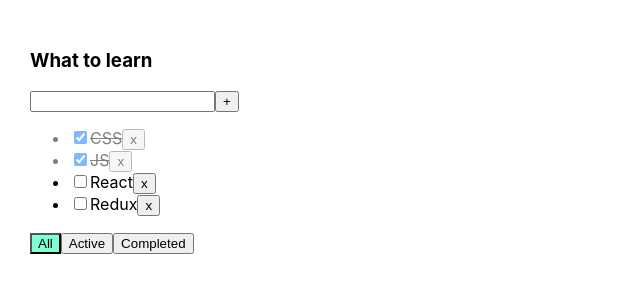
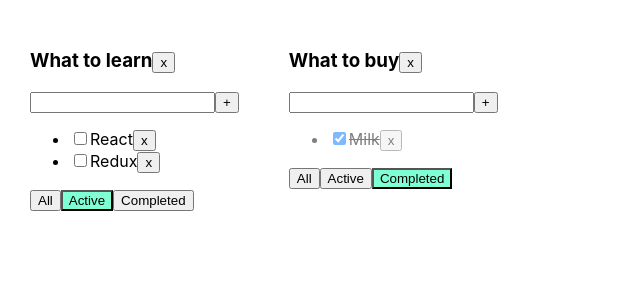
Before and after one commit to skrega/todolistTS, a React (Create React App) app: page / in a window 1280 px wide. Shown: the top 300 px of the page, without its empty margins (0-640 px from the left). Built offline with nearby package versions, Linux system fonts and the light colour scheme.

Commit message:
added remove todoList and change statet for tasks

```diff
--- a/src/App.tsx
+++ b/src/App.tsx
@@ -4,61 +4,101 @@
 import { v1 } from 'uuid';
 
 export type FilterValuesType = 'all' | 'completed' | 'active'
-
+type TodolistType = {
+  id: string
+  title: string
+  filter: FilterValuesType
+}
 function App() {
 
-  const [tasks, setTasks] = useState<Array<TaskType>>([
-    { id: v1(), title: 'CSS', isDone: true },
-    { id: v1(), title: 'JS', isDone: true },
-    { id: v1(), title: 'React', isDone: false },
-    { id: v1(), title: 'Redux', isDone: false },
-  ])
+  function removeTask(id: string, todolistId: string) {
+    const tasks = tasksObj[todolistId]
+    const filteredTasks = tasks.filter(t => t.id !== id)
+    tasksObj[todolistId] = filteredTasks
 
-  const [filter, setFilter] = useState<FilterValuesType>('all')
-
-  function removeTask(id: string) {
-    const filteredTasks = tasks.filter(t => t.id !== id)
-    setTasks(filteredTasks)
+    setTasks({...tasksObj})
   }
 
 
-  function addTask(title: string) {
-    const newTask = { id: v1(), title: title, isDone: false }
-    const newTasks = [newTask, ...tasks]
-    setTasks(newTasks)
+  function addTask(title: string, todolistId: string) {
+    const task = { id: v1(), title: title, isDone: false }
+    const tasks = tasksObj[todolistId]
+    const newTasks = [task, ...tasks]
+    tasksObj[todolistId] = newTasks
+
+    setTasks({...tasksObj})
   }
 
-  function changeStatus(taskId: string, isDone: boolean) {
+  function changeStatus(taskId: string, isDone: boolean, todolistId: string) {
+    const tasks = tasksObj[todolistId]
     const task = tasks.find(t => t.id === taskId)
     if (task) {
       task.isDone = isDone
+      setTasks({...tasksObj})
     }
-    setTasks([...tasks])
   }
 
-  function changeFilter(value: FilterValuesType) {
-    setFilter(value)
+  function changeFilter(value: FilterValuesType, todolistId: string) {
+    const todolist = todolists.find(tl => tl.id === todolistId)
+    if (todolist) {
+      todolist.filter = value
+      setTodolists([...todolists])
+    }
   }
 
+  const todolistId1 = v1()
+  const todolistId2 = v1()
 
-  let tasksForTodoList = tasks
-  if (filter === 'completed') {
-    tasksForTodoList = tasks.filter(t => t.isDone === true)
+  const [todolists, setTodolists] = useState<Array<TodolistType>>([
+    { id: todolistId1, title: 'What to learn', filter: 'active' },
+    { id: todolistId2, title: 'What to buy', filter: 'completed' },
+  ])
+
+  const [tasksObj, setTasks] = useState({
+    [todolistId1]: [{ id: v1(), title: 'CSS', isDone: true },
+    { id: v1(), title: 'JS', isDone: true },
+    { id: v1(), title: 'React', isDone: false },
+    { id: v1(), title: 'Redux', isDone: false },],
+    [todolistId2]: [
+      { id: v1(), title: 'Milk', isDone: true },
+      { id: v1(), title: 'Book', isDone: false },
+    ]
+  })
+
+  const removeTodolist = (todolistId:string) => {
+    const  filteredTodolists = todolists.filter(tl => tl.id !== todolistId )
+    setTodolists(filteredTodolists)
+    delete tasksObj[todolistId]
+
+    setTasks({...tasksObj})
+
   }
-  if (filter === 'active') {
-    tasksForTodoList = tasks.filter(t => t.isDone === false)
-  }
-
-
 
   return (
     <div className="App">
-      <Todolist title={'What to learn'} tasks={tasksForTodoList} removeTask={removeTask}
-        changeFilter={changeFilter}
-        addTask={addTask}
-        changeTaskStatus={changeStatus}
-        filter={filter}
-      />
+      {
+        todolists.map((tl) => {
+          let tasksForTodoList = tasksObj[tl.id]
+
+          if (tl.filter === 'completed') {
+            tasksForTodoList = tasksForTodoList.filter(t => t.isDone === true)
+          }
+          if (tl.filter === 'active') {
+            tasksForTodoList = tasksForTodoList.filter(t => t.isDone === false)
+          }
+          return <Todolist title={tl.title}
+            tasks={tasksForTodoList} removeTask={removeTask}
+            key={tl.id}
+            id={tl.id}
+            changeFilter={changeFilter}
+            addTask={addTask}
+            changeTaskStatus={changeStatus}
+            filter={tl.filter}
+            removeTodolist={removeTodolist}
+          />
+        })
+      }
+
     </div>
   );
 }
--- a/src/components/Todolist/Todolist.tsx
+++ b/src/components/Todolist/Todolist.tsx
@@ -8,19 +8,21 @@
 }
 
 type PropsType = {
+    id: string
     title: string
     tasks: Array<TaskType>
-    removeTask: (id: string) => void
-    changeFilter: (value: FilterValuesType) => void
-    addTask: (title: string) => void
-    changeTaskStatus: (taskId: string, isDone: boolean) => void
+    removeTask: (id: string, todolistId: string) => void
+    changeFilter: (value: FilterValuesType, todolistId: string) => void
+    addTask: (title: string, todolistId: string) => void
+    changeTaskStatus: (taskId: string, isDone: boolean, todolistId: string) => void
     filter: FilterValuesType
+    removeTodolist: (todolistId: string) => void
 }
 
 export function Todolist(props: PropsType) {
     const [newTaskTitle, setNewTaskTitle] = useState('')
 
-    const [error, setError] = useState('')
+    const [error, setError] = useState<string | null>(null)
 
     const onNewTitleChangeHandler = (e: ChangeEvent<HTMLInputElement>) => {
         setError('')
@@ -28,7 +30,7 @@
     }
     const onKeyPressHandler = (e: KeyboardEvent<HTMLInputElement>) => {
         if (e.code === 'Enter') {
-            props.addTask(newTaskTitle)
+            props.addTask(newTaskTitle, props.id)
             setNewTaskTitle('')
         }
     }
@@ -37,20 +39,26 @@
             setError('Title is required')
             return
         }
-        props.addTask(newTaskTitle.trim())
+        props.addTask(newTaskTitle.trim(), props.id)
         setNewTaskTitle('')
         setError('')
 
     }
 
 
-    const onAllClickHandler = () => props.changeFilter('all')
-    const onActiveClickHandler = () => props.changeFilter('active')
-    const onCompletedClickHandler = () => props.changeFilter('completed')
+    const onAllClickHandler = () => props.changeFilter('all', props.id)
+    const onActiveClickHandler = () => props.changeFilter('active', props.id)
+    const onCompletedClickHandler = () => props.changeFilter('completed', props.id)
 
+    const removeTodolist = () => {
+        props.removeTodolist(props.id)
+    }
     return (
         <div>
-            <h3>{props.title}</h3>
+            <h3>{props.title}
+                <button onClick={removeTodolist}>x</button>
+            </h3>
+
             <div>
                 <div>
                     <input className={error ? 'error' : ''} type='text' value={newTaskTitle}
@@ -63,12 +71,12 @@
             <ul>
                 {props.tasks.map((t, idx) => {
                     const onChangeHandler = (e: ChangeEvent<HTMLInputElement>) => {
-                        props.changeTaskStatus(t.id, e.currentTarget.checked)
+                        props.changeTaskStatus(t.id, e.currentTarget.checked, props.id)
                     }
                     return <li key={idx} className={t.isDone ? 'is-done' : ''}><input type='checkbox' checked={t.isDone}
                         onChange={onChangeHandler} />
                         <span>{t.title}</span>
-                        <button onClick={() => { props.removeTask(t.id) }}>x</button>
+                        <button onClick={() => { props.removeTask(t.id, props.id) }}>x</button>
                     </li>
                 })}
             </ul>
```
